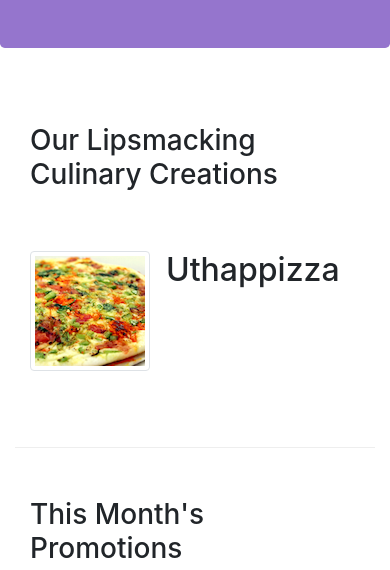
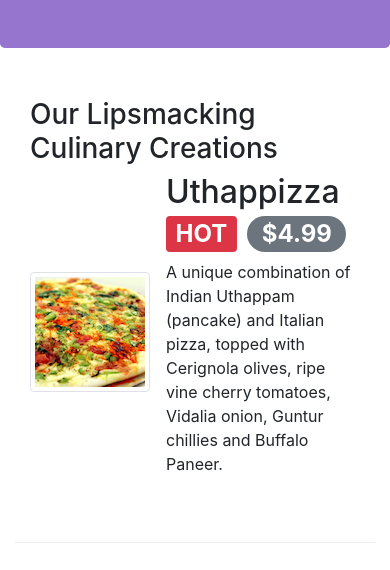
Before and after one commit to nursultanbegaliev/Bootstrap-first-project, a website: page index.html in a window 390 px wide. Shown: the part 505-1075 px from the top of the page. Drawn offline with nearby package versions, Linux system fonts and the light colour scheme.

Commit message:
alerting users

```diff
--- a/index.html
+++ b/index.html
@@ -58,8 +58,8 @@
                     <img class="d-flex mr-3 img-thumbnail align-self-center"
                         src="img/uthappizza.png" alt="uthappizza">
                     <div class="media-body">
-                        <h2 class="mt-0">Uthappizza</h2>
-                        <p class="d-none d-sm-block">A unique combination of Indian Uthappam (pancake) and Italian pizza, topped with Cerignola olives, ripe vine cherry tomatoes, Vidalia onion, Guntur chillies and Buffalo Paneer.</p>
+                        <h2 class="mt-0">Uthappizza <span class="badge badge-danger">HOT</span> <span class="badge badge-pill badge-secondary">$4.99</span></h2>
+                        <p class="hidden-xs-down">A unique combination of Indian Uthappam (pancake) and Italian pizza, topped with Cerignola olives, ripe vine cherry tomatoes, Vidalia onion, Guntur chillies and Buffalo Paneer.</p>
                     </div>
                     </div>
             </div>
```
